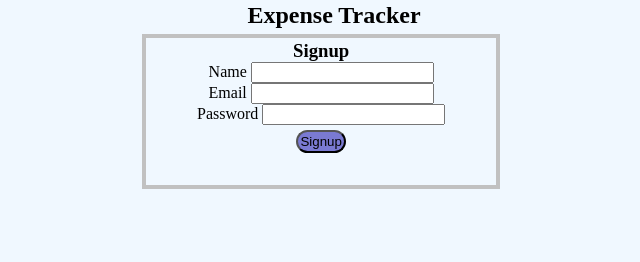
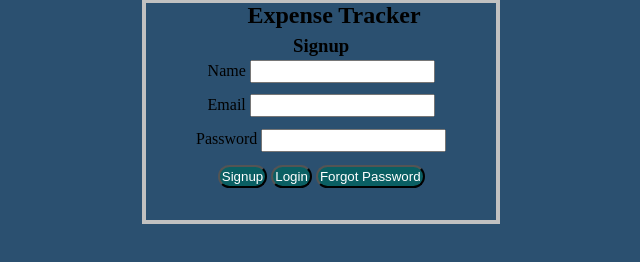
Before and after one commit to sshekamz/ExpensewithAWS, a website: page views/signup/signup.html in a window 1280 px wide. Shown: the whole page, without its empty margins (306-946 px from the left). Drawn offline with nearby package versions, Linux system fonts and the light colour scheme.

Commit message:
LoginFrontend

```diff
--- a/controller/signupController.js
+++ b/controller/signupController.js
@@ -1,9 +1,8 @@
 const userSignup=require('../model/signupTable');
 
 const addUser= async(req,res,next)=>{
+
     try {
-
-
     const name=req.body.name;
     const email=req.body.email;
     const password=req.body.password;
@@ -13,7 +12,10 @@ const addUser= async(req,res,next)=>{
         email:email,
         password:password
     });
+
     res.status(201).json({newUser:data});
+
+
 } catch (error) {
         console.log(error);
 }
--- a/views/signup.css
+++ /dev/null
@@ -1,48 +0,0 @@
-@import url('https://fonts.googleapis.com/css2?family=MedievalSharp&display=swap');
-
-* {
-    box-sizing: border-box;
-    margin: 0;
-    padding: 0;
-}
-
-header {
-    text-align: center;
-}
-
-body{
-    background-attachment: fixed;
-    background-color:aliceblue;
-
-
-}
-body h1{
-    text-align: center;
-    margin-top: 2px;
-}
-
-#signupform {
-    color: black;
-    text-align: center;
-    width: 28%;
-    margin-left: 35%;
-    margin-top: 5px;
-    border: #c1c1c1 solid 4px;
-    height: fit-content;
-    background: none;
-    padding: 2rem;
-  }
-#signupform h3{
-    margin-top: -30px;
-}
-#email, #name, #password{
-    text-align: left;
-    padding: 1px;
-
-}
-button{
-    margin-top: 5px;
-    padding: 2px;
-    border-radius: 2rem;
-    background-color: rgb(122, 122, 210);
-}
--- a/views/signup/signup.css
+++ b/views/signup/signup.css
@@ -6,14 +6,8 @@
     padding: 0;
 }
 
-header {
-    text-align: center;
-}
-
 body{
-    background-attachment: fixed;
-    background-color:aliceblue;
-
+    background-color:rgb(43, 80, 112);
 
 }
 body h1{
@@ -21,7 +15,7 @@ body h1{
     margin-top: 2px;
 }
 
-#signupform {
+#signupform, #loginform {
     color: black;
     text-align: center;
     width: 28%;
@@ -32,17 +26,21 @@ body h1{
     background: none;
     padding: 2rem;
   }
-#signupform h3{
+
+#signupform, #loginform h3{
     margin-top: -30px;
 }
 #email, #name, #password{
     text-align: left;
-    padding: 1px;
+    padding: 2px;
+    margin-top: 0.2rem;
+    margin-bottom: 0.5rem;
 
 }
 button{
     margin-top: 5px;
     padding: 2px;
-    border-radius: 2rem;
-    background-color: rgb(122, 122, 210);
+    border-radius: 3rem;
+    color: white;
+    background-color: rgb(10, 95, 99);
 }
--- a/views/signup/signup.html
+++ b/views/signup/signup.html
@@ -27,7 +27,9 @@
                     <label for="password">Password</label>
                     <input type="password" class="password" id="password" required>
                     <br>
-                    <button type="submit">Signup</button>
+                    <button class="signup">Signup</button>
+                    <button class="login" onclick="window.location.href='../login/login.html'">Login</button>
+                    <button class="forgotpassword" onclick="window.location.href='../forgotpassword.html'"> Forgot Password</button>
                 </form>
 
             </section>
--- a/views/signup/signup.js
+++ b/views/signup/signup.js
@@ -12,12 +12,13 @@ async function signup(event){
         email,
         password
     };
-    console.log(obj);
+
         let post= await axios.post("http://localhost:4000/user/signup",obj)
-        console.log(post.data)
+
 
 
     } catch (error) {
         console.log(error);
+
     }
 }
```
Also changed, not shown: views/login/login.html (added, +40 -0 lines), views/login/login.js (added, +21 -0 lines), views/signup.html (deleted, +0 -40 lines), views/signup.js (deleted, +0 -23 lines).
